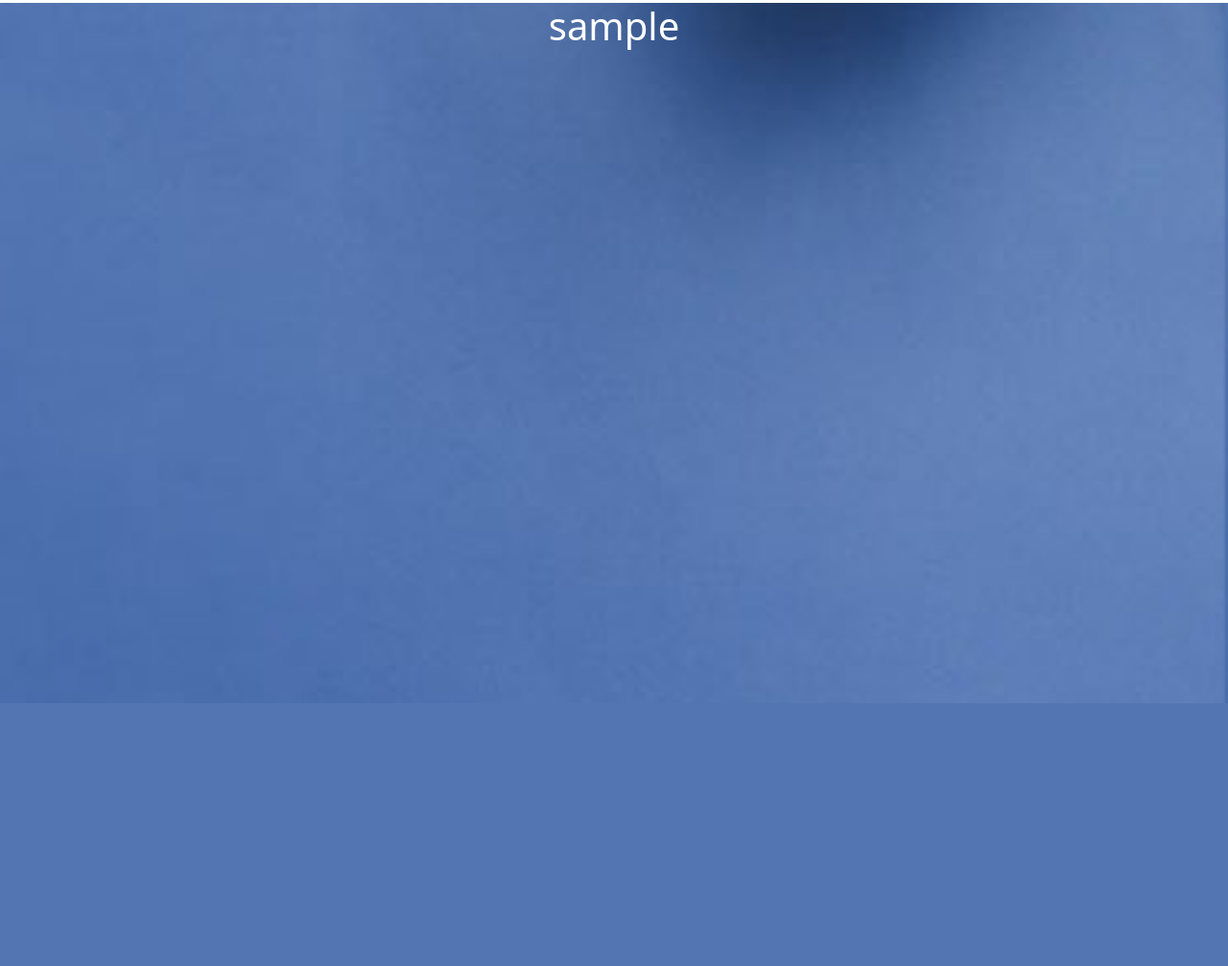
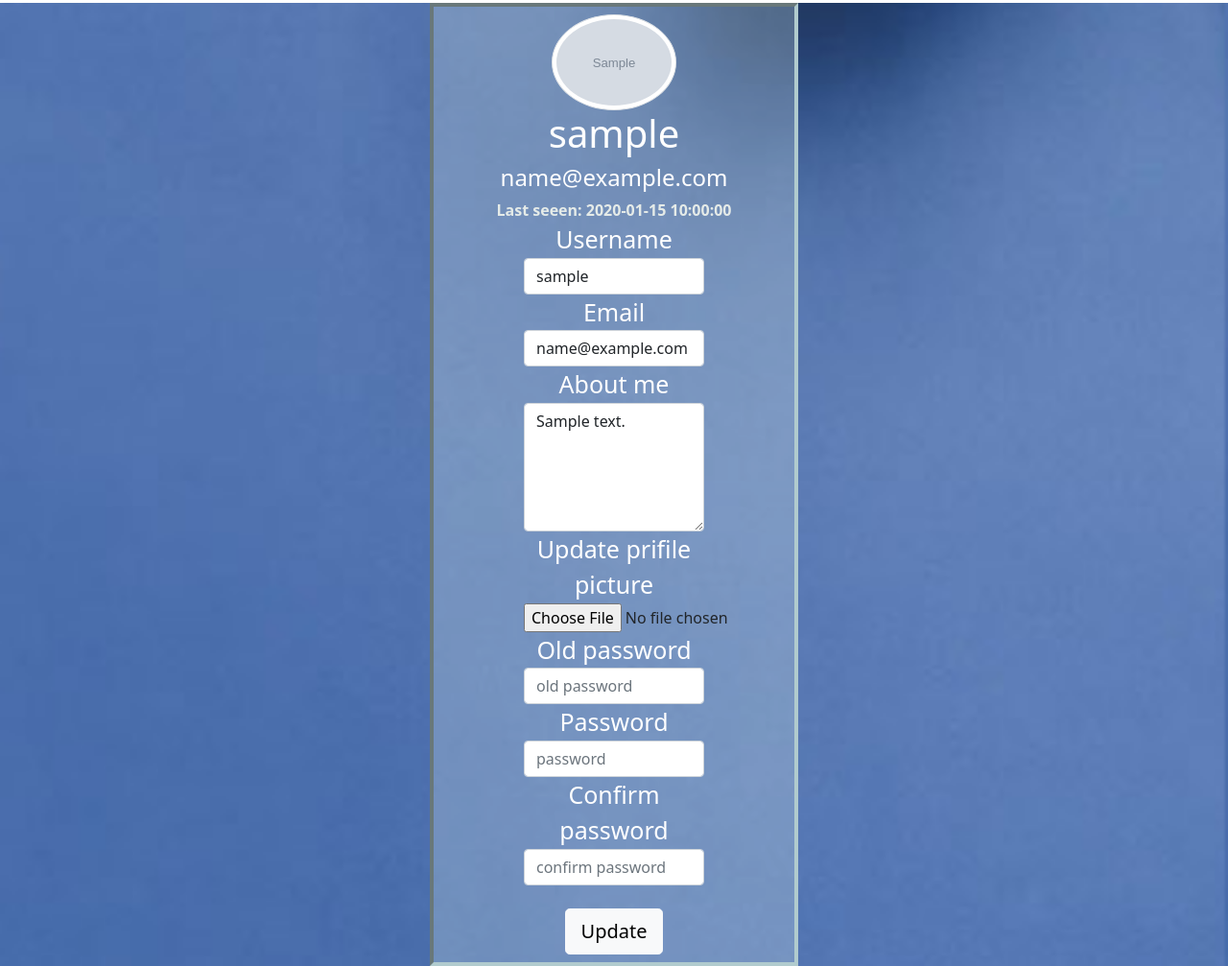
Before and after one commit to dima-yurchuk/project_web_flask, a Flask app: page /account in a window 1280 px wide. Shown: the part 67-1074 px from the top of the page at 96% size. Before the commit the page ends 790 px from the top, so only its background shows below. Run offline with Flask 2, Linux system fonts and the light colour scheme; a user stored in the database is signed in; tables that the repository leaves empty hold one stand-in row (values such as "Sample post"); grey boxes marked "Sample" are stand-in pictures; some libraries are stand-ins or nearby versions.

Commit message:
User profile

```diff
--- a/app/forms.py
+++ b/app/forms.py
@@ -1,12 +1,13 @@
 from flask_wtf import FlaskForm
 from wtforms import StringField, TextField, SubmitField, TextAreaField, \
-    BooleanField, SelectField, IntegerField, SelectMultipleField, PasswordField
+    BooleanField, SelectField, IntegerField, SelectMultipleField, PasswordField, \
+    DateTimeField
 from wtforms.fields.html5 import DateField
 from wtforms.validators import DataRequired, Length, Email, Optional, EqualTo, \
     ValidationError, Regexp
-from datetime import datetime
 from .models import Task, Category, Employee, User
-from . import db
+from flask_wtf.file import FileField, FileAllowed
+
 
 class ContactForm(FlaskForm):
     name = StringField(
@@ -184,3 +185,125 @@ class LoginForm(FlaskForm):
     )
     remember =  BooleanField('Remember me')
     submit = SubmitField('Login')
+
+class UpdateAccountForm(FlaskForm):
+    username = StringField(
+        'Username',
+        validators=[Length(min=3, max=30,message='Поле повинно бути довжиною від 3 до 30 симолів!'),
+        DataRequired(message="Це поле є обов'язковим!"),
+        Regexp('^[A-Za-z][A-Za-z0-9_.]*$', 0,
+               "Ім'я повинно містити тільки англійські літери, цифри, крапку або нижнє підкреслення!")
+        ]
+    )
+    email = StringField(
+        'Email',
+        validators=[DataRequired(), Email(message='Некоректна email адреса!')]
+    )
+    about_me = TextAreaField(
+                'About me',
+                validators=[
+                    DataRequired(),
+                    Length(max=400, message="The field must not contain more than 400 characters!")
+                ],
+                render_kw={'cols':35, 'rows': 5}
+           )
+    # last_seen = DateTimeField('Last seen', validators=[DataRequired()])
+    picture = FileField('Update prifile picture', validators=[FileAllowed(['jpg', 'png', 'jpeg'])])
+    old_password = PasswordField(
+        'Old password',
+        validators=[DataRequired(message="Це поле є обов'язковим!")]
+    )
+    password = PasswordField(
+        'Password',
+        validators=[Length(min=8,
+                           message='Поле повинно бути довжиною більше 8 символів!'),
+                    DataRequired(message="Це поле є обов'язковим!")]
+    )
+    confirm_password = PasswordField(
+        'Confirm password',
+        validators=[DataRequired(message="Це поле є обов'язковим!"), EqualTo('password', message='Паролі не збігаються!')]
+    )
+    submit = SubmitField('Update')
+    def validate_email(self, field):
+        if User.query.filter_by(email=field.data).first() and self.old_password.data and self.password.data and self.confirm_password.data: # якщо ми змінюємо ТІЛЬКИ пароль
+            self.email.flags.disabled = False  # вимикаємо перевірку email
+        elif User.query.filter_by(email=field.data).first() and not (
+                self.old_password.data or self.password.data or self.confirm_password.data) and self.picture.data:
+            # якщо ми змінюємо тільки фото
+            self.old_password.validators.insert(0, Optional())
+            self.password.validators.insert(0, Optional())
+            self.confirm_password.validators.insert(0, Optional())
+            self.email.flags.disabled = False
+            self.username.flags.disabled = False
+        elif User.query.filter_by(email=field.data).first() and not(self.old_password.data or self.password.data or self.confirm_password.data):
+            # якщо ми змінюємо ТІЛЬКИ ім'я і email і користувач вже існує
+            self.old_password.validators.insert(0, Optional())  # вимикаємо перевірку пароля
+            self.password.validators.insert(0, Optional())
+            self.confirm_password.validators.insert(0, Optional())
+            raise ValidationError('Email уже існує!')
+        else:#  якщо ми змінюємо ТІЛЬКИ ім'я і email і користувача НЕ існує в БД
+            self.old_password.validators.insert(0, Optional())
+            self.password.validators.insert(0, Optional())
+            self.confirm_password.validators.insert(0, Optional())
+                # raise ValidationError('Email уже існує!')
+        # elif User.query.filter_by(email=field.data).first():
+        #     raise ValidationError('Email уже існує!')
+    def validate_username(self, field):
+        if User.query.filter_by(
+                username=field.data).first() and self.old_password.data and self.password.data and self.confirm_password.data: # якщо ми змінюємо ТІЛЬКИ пароль
+            self.username.flags.disabled = False  # вимикаємо перевірку username
+        elif User.query.filter_by(username=field.data).first() and not (
+                self.old_password.data or self.password.data or self.confirm_password.data) and self.picture.data:
+            # якщо ми змінюємо тільки фото
+            self.old_password.validators.insert(0, Optional())
+            self.password.validators.insert(0, Optional())
+            self.confirm_password.validators.insert(0, Optional())
+            self.email.flags.disabled = False
+            self.username.flags.disabled = False
+        elif User.query.filter_by(username=field.data).first() and not (
+                self.old_password.data or self.password.data or self.confirm_password.data):
+            # якщо ми змінюємо ТІЛЬКИ ім'я і email і користувач вже існує
+            self.old_password.validators.insert(0, Optional())
+            self.password.validators.insert(0, Optional())
+            self.confirm_password.validators.insert(0, Optional())
+            raise ValidationError("Користувач з таким ім'я вже існує!")
+        else: #  якщо ми змінюємо ТІЛЬКИ ім'я і email і користувача НЕ існує в БД
+            self.old_password.validators.insert(0, Optional())
+            self.password.validators.insert(0, Optional())
+            self.confirm_password.validators.insert(0, Optional())
+    def validate_password(self, field):
+        if not self.old_password.data or not self.password.data or not self.confirm_password.data:
+            raise ValidationError("Для зміни паролю необхідно заповнити 3 поля!")
+
+    def validate_old_password(self, field):
+        if not self.old_password.data or not self.password.data or not self.confirm_password.data:
+            raise ValidationError("Для зміни паролю необхідно заповнити 3 поля!")
+
+    def validate_confirm_password(self, field):
+        if not self.old_password.data or not self.password.data or not self.confirm_password.data:
+            raise ValidationError("Для зміни паролю необхідно заповнити 3 поля!")
+            # def validate_email(self, field):
+    #     if User.query.filter_by(email=field.data).first():
+    #         raise ValidationError('Email уже існує!')
+    #
+    # def validate_username(self, field):
+    #     if User.query.filter_by(username=field.data).first():
+    #         raise ValidationError("Користувач з таким ім'я вже існує!")
+
+
+class ChangePassword(FlaskForm):
+    old_password = PasswordField(
+        'Old password',
+        validators=[DataRequired(message="Це поле є обов'язковим!")]
+    )
+    password = PasswordField(
+        'Password',
+        validators=[Length(min=8,
+        message='Поле повинно бути довжиною більше 8 символів!'),
+                    DataRequired(message="Це поле є обов'язковим!")]
+    )
+    confirm_password = PasswordField(
+        'Confirm password',
+        validators=[DataRequired(), EqualTo('password', message='Паролі не збігаються!')]
+    )
+    submit = SubmitField('Change')
--- a/app/models.py
+++ b/app/models.py
@@ -63,7 +63,10 @@ class User(db.Model, UserMixin):
     id = db.Column(db.Integer, primary_key=True)
     username = db.Column(db.String(30), unique=True, nullable=False)
     email = db.Column(db.String(120), unique=True, nullable=False)
+    about_me = db.Column(db.String(400),  nullable=True)
+    last_seen = db.Column(db.DateTime, default=datetime.now())
     password = db.Column(db.String(60), nullable=False)
+    image_file = db.Column(db.String(20), nullable=False, server_default='default.jpg')
 
 
     def veryfy_password(self, pwd):
--- a/app/static/css/custom.css
+++ b/app/static/css/custom.css
@@ -52,7 +52,7 @@ color: white;
 }
 .form_label{
     color:white;
-     font-size:30px;
+     font-size:25px;
 }
 .error_form{
     color:#ecb9af;
@@ -60,3 +60,7 @@ color: white;
 .account_user{
     color:white;
 }
+.last_seen{
+    color:#e5ebe8;
+    font-weight:bold;
+}
--- a/app/templates/account.html
+++ b/app/templates/account.html
@@ -3,5 +3,42 @@
 {%block title%}{% endblock %}
 {%block content%}
 {%from "_render_field.html" import render_field%}
-<h1 align="center" class="account_user">{{current_user.username}}</h1>
+<div align="center">
+    <div class="text-center card-box" style="background-color:rgba(197, 217, 226, 0.3);border: 4px inset rgb(177, 203, 206); width:30%">
+         <div class="member-card pt-2 pb-2">
+            <div class="thumb-lg member-thumb mx-auto">
+                 <img src="{{user_img}}" class="rounded-circle img-thumbnail" style="wigth:100px; height:100px;" alt="profile-image">
+                 <h1 align="center" class="account_user">{{current_user.username}}</h1>
+                 <h4 align="center" class="account_user">{{current_user.email}}</h4>
+                 <div class="last_seen">Last seeen: {{ current_user.last_seen}}</div>
+                 <div align="center">
+                     <form method="POST" action="{{ url_for('account') }}" enctype="multipart/form-data">
+                         {{form.csrf_token}}
+                         {{ render_field(form.username, class="form-control", placeholder="username") }}
+                         {{ render_field(form.email, class="form-control", placeholder="email") }}
+                         {{ render_field(form.about_me, class="form-control", placeholder="about_me") }}
+                         {{ render_field(form.picture) }}
+                         {{ render_field(form.old_password, required=False, class="form-control", placeholder="old password") }}
+                         {{ render_field(form.password, required=False, class="form-control", placeholder="password") }}
+                         {{ render_field(form.confirm_password, required=False,  class="form-control", placeholder="confirm password") }}<br>
+                         {{ form.submit(class="btn btn-light btn-lg") }}
+                     </form>
+<!--                      <a href="/change_password" class="btn btn-info fs-5"> Change password</a>-->
+                </div>
+            </div>
+         </div>
+    </div>
+</div>
+
+
+
+<!--<div class="container-fluid">-->
+<!--    <div align="center" class="media">-->
+<!--        <img class="rounded-circle account-img" src="{{user_img}}" style="wigth:50px; height:50px;">-->
+<!--        <div class="media-body" style="color:white;">-->
+<!--            <h1 align="center" class="account_user">{{current_user.username}}</h1>-->
+<!--            <h4 align="center" class="account_user">{{current_user.email}}</h4>-->
+<!--        </div>-->
+<!--    </div>-->
+<!--</div>-->
 {% endblock %}
--- a/app/view.py
+++ b/app/view.py
@@ -2,14 +2,33 @@ from flask import Flask, render_template, request, redirect, url_for, flash, ses
 from datetime import datetime, date
 import sys
 import os
-from app import app
-from app.forms import ContactForm, FormTaskCreate, FormTaskUpdate,CategoryCreate, EmployeeCreate, RegistrationForm,LoginForm
+from os import abort
+from app import app, bcrypt
+from app.forms import ContactForm, FormTaskCreate, FormTaskUpdate,CategoryCreate, EmployeeCreate, RegistrationForm,\
+    LoginForm, UpdateAccountForm, ChangePassword
 from .models import Task, Category, Employee, User
 from . import db
 import json
 from sqlalchemy import case
 from flask_login import login_user, current_user, logout_user, login_required
+from is_safe_url import is_safe_url
+import secrets
+from PIL import Image
 
+
+
+def save_picture(form_picture):
+    rendom_hex = secrets.token_hex(8)
+    f_name, f_ext = os.path.splitext(form_picture.filename)
+    picture_fn = rendom_hex + f_ext
+    picture_path = os.path.join(app.root_path, 'static/profile_pics', picture_fn)
+    # form_picture.save(picture_path)
+    # return  picture_fn
+    output_size = (100, 100)
+    i = Image.open(form_picture)
+    i.thumbnail(output_size)
+    i.save(picture_path)
+    return picture_fn
 
 # app = Flask(__name__)
 menu = {'Головна':'/', 'Коротка інформація':'/info', 'Мої досягнення':'/achievement', 'Contact':'/contact', 'FormTask':'/task', 'Login':'/login'}
@@ -113,7 +132,7 @@ def task_create():
             flash('Data added in DB', 'success')
         except:
             db.session.rollback()
-            flash('Error adding data in DB!', 'error')
+            flash('Error adding data in DB!', 'danger')
         return redirect(url_for('task'))
     elif request.method=='POST':
         flash('Unseccess!', 'error')
@@ -132,7 +151,7 @@ def category_create():
             flash('Data added in DB', 'success')
         except:
             db.session.rollback()
-            flash('Error adding data in DB!', 'error')
+            flash('Error adding data in DB!', 'danger')
         return redirect(url_for('task'))
     elif request.method=='POST':
         flash('Unseccess!', 'error')
@@ -153,7 +172,7 @@ def employee_create():
             flash('Data added in DB', 'success')
         except:
             db.session.rollback()
-            flash('Error adding data in DB!', 'error')
+            flash('Error adding data in DB!', 'danger')
         return redirect(url_for('employee'))
     elif request.method=='POST':
         flash('Unseccess!', 'error')
@@ -217,10 +236,10 @@ def task_update(id):
                 flash('Task seccessfully updated', 'info')
             except:
                 db.session.rollback()
-                flash('Error while update task!', 'error')
+                flash('Error while update task!', 'danger')
             return redirect(url_for('task'))
         else:
-            flash('Error when walidate!', 'error')
+            flash('Error when walidate!', 'danger')
             return redirect(f'/task/{id}/update')
 
 @app.route('/category/<int:id>/update', methods=["GET", "POST"])
@@ -240,10 +259,10 @@ def category_update(id):
                 flash('Category seccessfully updated', 'info')
             except:
                 db.session.rollback()
-                flash('Error while update category!', 'error')
+                flash('Error while update category!', 'danger')
             return redirect(url_for('task'))
         else:
-            flash('Error when walidate!', 'error')
+            flash('Error when walidate!', 'danger')
             return redirect(f'/category/{id}/update')
 
 
@@ -264,10 +283,10 @@ def employee_update(id):
                 flash('Employee seccessfully updated', 'info')
             except:
                 db.session.rollback()
-                flash('Error while update employee!', 'error')
+                flash('Error while update employee!', 'danger')
             return redirect(url_for('employee'))
         else:
-            flash('Error when walidate!', 'error')
+            flash('Error when walidate!', 'danger')
             return redirect(f'/employee/{id}/update')
 
 
@@ -279,7 +298,7 @@ def task_delete(id):
         db.session.commit()
         flash('Task seccessfully deleted', 'success')
     except:
-        flash('Error while delete task!', 'error')
+        flash('Error while delete task!', 'danger')
     return redirect(url_for('task'))
 
 @app.route('/category/<int:id>/delete', methods=["GET", "POST"])
@@ -290,7 +309,7 @@ def category_delete(id):
         db.session.commit()
         flash('Category seccessfully deleted', 'success')
     except:
-        flash('Error while category deleted!', 'error')
+        flash('Error while category deleted!', 'danger')
     return redirect(url_for('task'))
 
 @app.route('/employee/<int:id>/delete', methods=["GET", "POST"])
@@ -301,7 +320,7 @@ def employee_delete(id):
         db.session.commit()
         flash('Employee seccessfully deleted', 'success')
     except:
-        flash('Error while employee deleted!', 'error')
+        flash('Error while employee deleted!', 'danger')
     return redirect(url_for('employee'))
 
 @app.route('/register', methods=['GET', 'POST'])
@@ -317,10 +336,10 @@ def register():
         try:
             db.session.add(user)
             db.session.commit()
-            flash(f'Account cereated for {form.username.data}!', category='seccess')
+            flash(f'Account cereated for {form.username.data}!', category='success')
         except:
             db.session.rollback()
-            flash('Error adding data in DB!', 'error')
+            flash('Error adding data in DB!', 'danger')
         return redirect(url_for('login'))
     return render_template('register.html', form=form, title='Register', menu=menu)
 
@@ -339,9 +358,21 @@ def login():
             # menu['Профіль'] = '/account'
             # menu['Вихід'] = '/logout'
             flash('Ви успішно ввійшли!', category='success')
+            next = request.args.get('next')
+            print('next post', next)
+            # from werkzeug.urls import url_parse
+            # next_page = request.args.get('next')
+            # if not next_page or url_parse(next_page).netloc != '':
+            #     next_page = url_for('index')
+            #
+            # if not is_safe_url(next, {'127.0.0.1:5000'}):
+            #     return abort(400)
+            #
+            # if next:
+            #     return redirect(next)
             return redirect(url_for('task'))
         else:
-            flash('Неправильні дані!', category='error')
+            flash('Неправильні дані!', category='danger')
     return render_template('login.html', menu=menu, form=form, title='Login')
 
 @app.route('/logout')
@@ -350,10 +381,70 @@ def logout():
     # del menu['Вихід']
     # menu['Login'] = '/login'
     logout_user()
-    flash('Ви вийшли зі свого акаунту!')
+    flash('Ви вийшли зі свого акаунту!', 'info')
     return redirect(url_for("task"))
 
-@app.route("/account")
+@app.route("/account", methods=['GET', 'POST'])
 @login_required
 def account():
-    return render_template('account.html',  menu=menu, title='Account')
+    form = UpdateAccountForm()
+    user_img = url_for('static', filename = 'profile_pics/'+current_user.image_file)
+    if form.validate_on_submit():
+        if form.picture.data:
+            picture_file = save_picture(form.picture.data)
+            current_user.image_file = picture_file
+        current_user.username = form.username.data
+        current_user.email = form.email.data
+        current_user.about_me = form.about_me.data
+        if form.password.data:
+            if current_user.veryfy_password(form.old_password.data):
+                current_user.password = bcrypt.generate_password_hash(form.password.data).decode('utf-8')
+            else:
+                flash('Incorrect old password!', 'danger')
+                return redirect(url_for('account'))
+        try:
+            db.session.commit()
+            flash('User seccessfully updated', 'info')
+            return redirect(url_for('account'))
+        except:
+            db.session.rollback()
+            flash('Error while update user!', 'danger')
+            return redirect(url_for('account'))
+    elif request.method == 'GET':
+        form.username.data = current_user.username
+        form.email.data = current_user.email
+        form.about_me.data = current_user.about_me
+    return render_template('account.html',  menu=menu, title='Account', user_img=user_img, form=form)
+
+@app.route("/change_password", methods=['GET', 'POST'])
+@login_required
+def change_password():
+    form = ChangePassword()
+    user_in_db = User.query.filter(User.email == current_user.email).first()
+    user_img = url_for('static', filename = 'profile_pics/'+current_user.image_file)
+    if form.validate_on_submit():
+        if user_in_db.veryfy_password(form.old_password.data):
+            current_user.password = bcrypt.generate_password_hash(form.password.data).decode('utf-8')
+            try:
+                db.session.commit()
+                flash('Password seccessfully updated', 'info')
+                return redirect(url_for('account'))
+            except:
+                db.session.rollback()
+                flash('Error while update password!', 'danger')
+                return redirect(url_for('account'))
+        else:
+            flash('Incorrect old password!', 'danger')
+            return redirect(url_for('change_password'))
+    return render_template('change_password.html',  menu=menu, title='Account', user_img=user_img, form=form)
+
+
+@app.after_request
+def after_request(response):
+    if current_user:
+        current_user.last_seen = datetime.now()
+        try:
+            db.session.commit()
+        except:
+            flash('Error while update user last seen!', 'danger')
+    return response
--- a/db_command.txt
+++ b/db_command.txt
@@ -1,3 +1,9 @@
+ python3 manage.py db migrate
+ python3 manage.py db upgrade
+
+
+
+
 >>> from app import db
 >>> db
 <SQLAlchemy engine=sqlite:////home/dhouse/project_web_flask/form.db>
```
Also changed, not shown: app/templates/change_password.html (added, +28 -0 lines), migrations/versions/25115855f4ee_.py (added, +32 -0 lines), migrations/versions/4a247fca51fb_.py (added, +34 -0 lines), migrations/versions/7875c2bafce5_.py (added, +32 -0 lines), migrations/versions/7afb31b05bb2_.py (added, +32 -0 lines), migrations/versions/fd5850fc0dd5_.py (added, +36 -0 lines), app/static/images/default.jpg (added), form.db, image_2021-03-19_11-43-59.png (deleted), image_2021-03-19_11-44-14.png (deleted).
